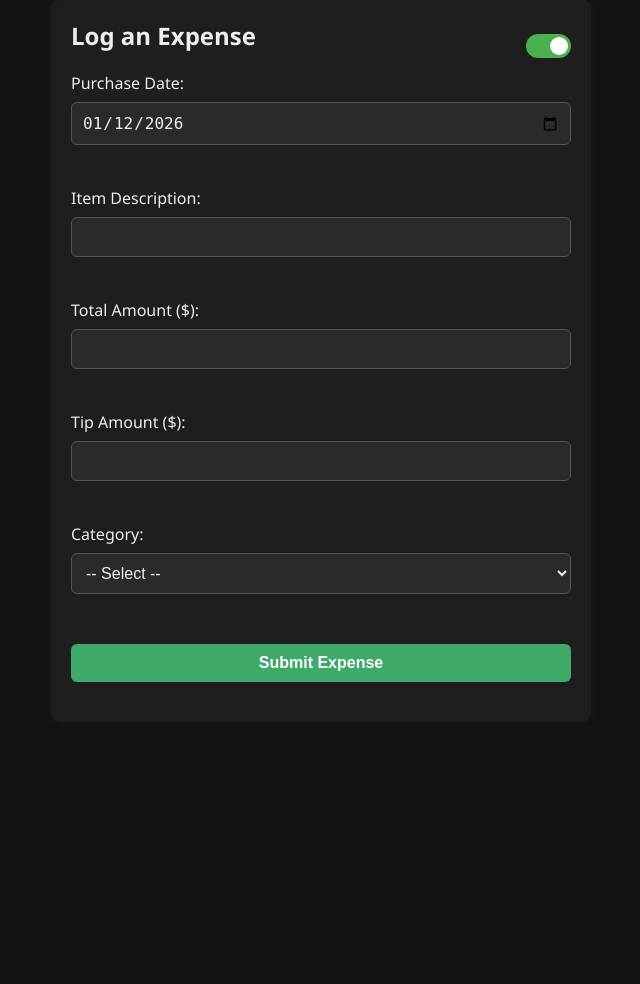
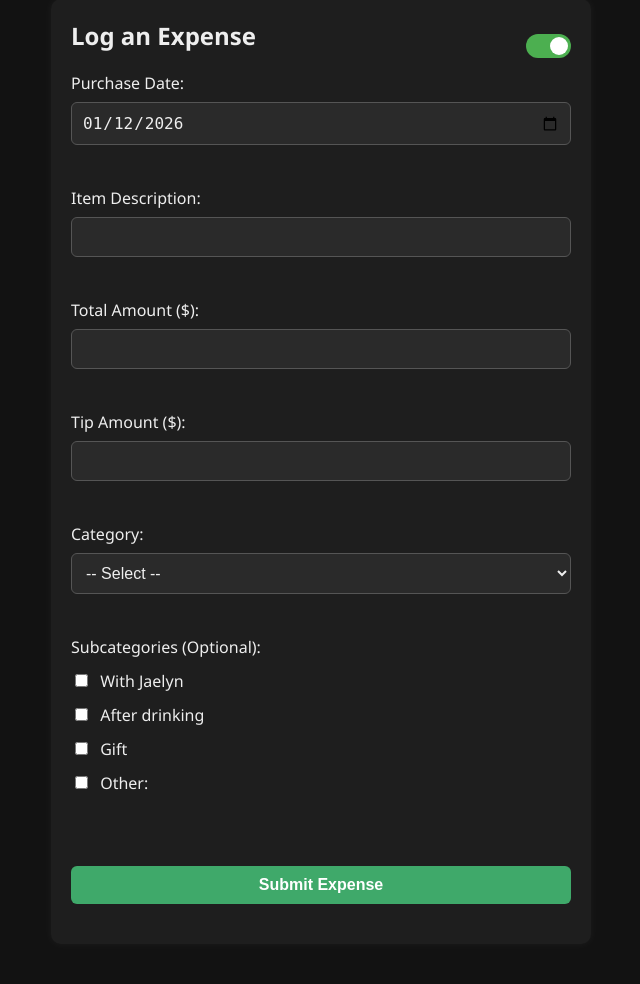
Before and after one commit to ck311gmailcom/expense-tracker, a Flask app: page / in a window 1280 px wide. Shown: the part 41-1025 px from the top of the page, without its empty margins (319-959 px from the left). Before the commit the page ends 723 px from the top, so only its background shows below. Run offline with Flask 3, Linux system fonts and the light colour scheme; parts of the project's set-up code (start-up, migrations or seed data) failed here and were passed over.

Commit message:
Add subcategory functionality with multi-select and Other text input
- Add optional subcategory checkboxes: With Jaelyn, After drinking, Gift, Other
- Implement conditional text input for 'Other' subcategory
- Add conditional text input for 'Other' main category
- Store subcategories as comma-separated list in Google Sheets (column G)
- Add 'Going out/Bars/Drinks' main category option
- Update Google Sheets integration to include new subcategory column
- Add proper styling and dark mode support for new elements

```diff
--- a/app.py
+++ b/app.py
@@ -27,6 +27,25 @@ def index():
         itemDesc = request.form.get("item_description")
         totalAmount = float(request.form.get("total_amount"))
         category = request.form.get("category")
+        other_category = request.form.get("other_category", "").strip()
+
+        # Handle "Other" category
+        if category == "Other" and other_category:
+            category = other_category
+        elif category == "Other" and not other_category:
+            category = "Other"  # Keep as "Other" if no text provided
+
+        subcategories = request.form.getlist("subcategories")
+        other_text = request.form.get("other_subcategory", "").strip()
+
+        # Handle "Other" subcategory
+        if "Other" in subcategories and other_text:
+            subcategories[subcategories.index("Other")] = other_text
+        elif "Other" in subcategories and not other_text:
+            subcategories.remove("Other")  # Remove if no text provided
+
+        # Convert subcategories to comma-separated string
+        subcategory_str = ", ".join(subcategories) if subcategories else ""
 
         try:
             tipAmount = float(request.form.get("tip_amount"))
@@ -35,8 +54,8 @@ def index():
 
         try:
             next_row = len(sheet.col_values(1)) + 1
-            sheet.update(f"A{next_row}:F{next_row}",
-                         [[timestamp, purchaseDate, itemDesc, totalAmount, tipAmount, category]])
+            sheet.update(f"A{next_row}:G{next_row}",
+                         [[timestamp, purchaseDate, itemDesc, totalAmount, tipAmount, category, subcategory_str]])
             print(f"✅ Added to Google Sheet")
         except Exception as e:
             print(f"❌ Error updating sheet: {e}")
--- a/static/style.css
+++ b/static/style.css
@@ -33,6 +33,41 @@ input, select, button {
     padding: 10px;
     margin-top: 8px;
     margin-bottom: 20px;
+    border: 1px solid #ccc;
+    border-radius: 6px;
+    font-size: 1rem;
+    box-sizing: border-box;
+}
+
+/* Subcategory styling */
+.subcategory-container {
+    margin-top: 8px;
+    margin-bottom: 20px;
+}
+
+.checkbox-label {
+    display: block;
+    margin-bottom: 8px;
+    font-weight: normal;
+    cursor: pointer;
+}
+
+.checkbox-label input[type="checkbox"] {
+    width: auto;
+    margin-right: 8px;
+    margin-bottom: 0;
+}
+
+#otherSubcategory {
+    margin-left: 20px;
+    width: calc(100% - 20px);
+}
+
+#otherCategory {
+    margin-top: 8px;
+    margin-bottom: 20px;
+    width: 100%;
+    padding: 10px;
     border: 1px solid #ccc;
     border-radius: 6px;
     font-size: 1rem;
@@ -75,7 +110,9 @@ body.dark .container {
 }
 
 body.dark input,
-body.dark select {
+body.dark select,
+body.dark #otherSubcategory,
+body.dark #otherCategory {
     background-color: #2a2a2a;
     color: #eee;
     border: 1px solid #555;
--- a/templates/index.html
+++ b/templates/index.html
@@ -34,6 +34,7 @@
             <option value="Subscriptions">Subscriptions</option>
             <option value="Entertainment">Entertainment</option>
             <option value="Eating Out">Eating Out</option>
+            <option value="Going out/Bars/Drinks">Going out/Bars/Drinks</option>
             <option value="Groceries">Groceries</option>
             <option value="Doordash">Doordash</option>
             <option value="Clothes">Clothes</option>
@@ -47,7 +48,25 @@
             <option value="Rent">Rent</option>
             <option value="Utilities">Utilities</option>
             <option value="Other">Other</option>
-        </select><br><br>
+        </select>
+        <input type="text" id="otherCategory" name="other_category" placeholder="Specify other category" style="display: none;"><br><br>
+
+        <label>Subcategories (Optional):</label>
+        <div class="subcategory-container">
+            <label class="checkbox-label">
+                <input type="checkbox" name="subcategories" value="With Jaelyn"> With Jaelyn
+            </label>
+            <label class="checkbox-label">
+                <input type="checkbox" name="subcategories" value="After drinking"> After drinking
+            </label>
+            <label class="checkbox-label">
+                <input type="checkbox" name="subcategories" value="Gift"> Gift
+            </label>
+            <label class="checkbox-label">
+                <input type="checkbox" name="subcategories" value="Other" id="otherCheckbox"> Other:
+            </label>
+            <input type="text" id="otherSubcategory" name="other_subcategory" placeholder="Specify other subcategory" style="display: none; margin-top: 5px;">
+        </div><br><br>
 
         <button type="submit">Submit Expense</button>
     </form>
@@ -69,6 +88,36 @@
             toggle.addEventListener("change", function () {
                 document.body.classList.toggle("dark", toggle.checked);
             });
+
+            // Subcategory "Other" checkbox toggle
+            const otherCheckbox = document.getElementById("otherCheckbox");
+            const otherSubcategoryInput = document.getElementById("otherSubcategory");
+
+            otherCheckbox.addEventListener("change", function () {
+                if (this.checked) {
+                    otherSubcategoryInput.style.display = "block";
+                    otherSubcategoryInput.required = true;
+                } else {
+                    otherSubcategoryInput.style.display = "none";
+                    otherSubcategoryInput.required = false;
+                    otherSubcategoryInput.value = "";
+                }
+            });
+
+            // Category "Other" dropdown toggle
+            const categorySelect = document.getElementById("category");
+            const otherCategoryInput = document.getElementById("otherCategory");
+
+            categorySelect.addEventListener("change", function () {
+                if (this.value === "Other") {
+                    otherCategoryInput.style.display = "block";
+                    otherCategoryInput.required = true;
+                } else {
+                    otherCategoryInput.style.display = "none";
+                    otherCategoryInput.required = false;
+                    otherCategoryInput.value = "";
+                }
+            });
         };
     </script>
 <!-- End scripts -->
```
